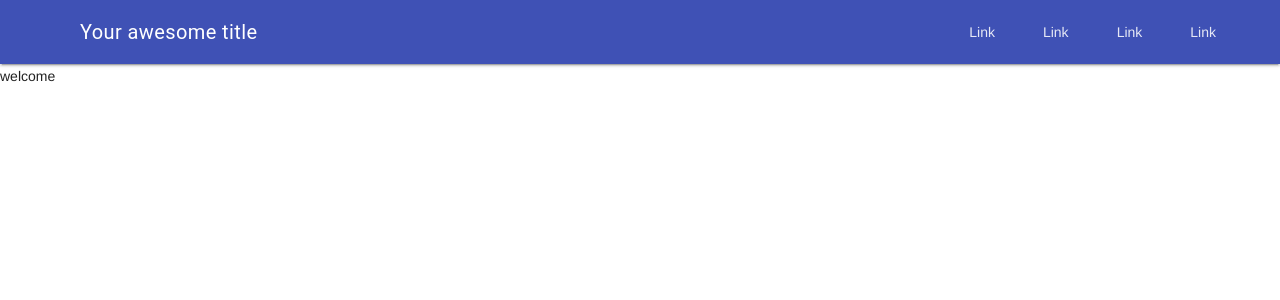
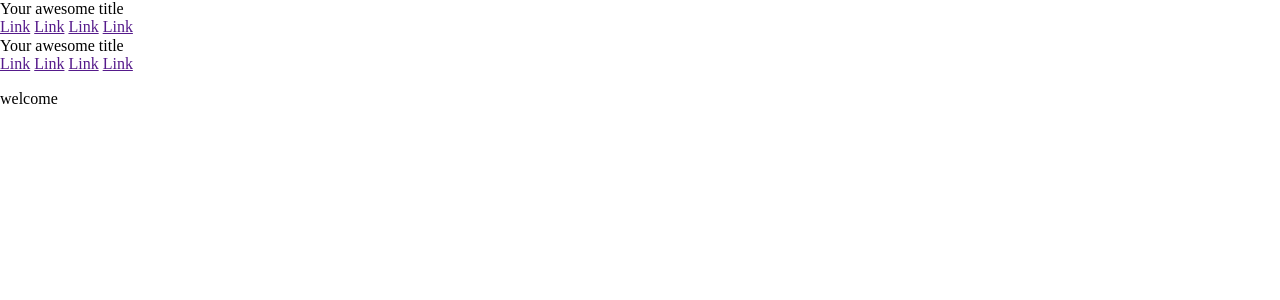
Before and after one commit to 7897git/7897git.github.io, a Jekyll site: the page built from index.html, in a window 1280 px wide. Shown: the top 300 px of the page. Built offline with Jekyll 4.4.1, drawn with Linux system fonts in a browser that asks for light colours; comment, search, counter and statistics services are not loaded.

Commit message:
Update head.html

```diff
--- a/_includes/head.html
+++ b/_includes/head.html
@@ -12,9 +12,4 @@
   {% feed_meta %}
   {% include sdk.html %}
 
-<script src="https://cdn.jsdelivr.net/npm/marked/marked.min.js"></script>
-
-<link rel="stylesheet" href="https://fonts.googleapis.com/icon?family=Material+Icons">
-<link rel="stylesheet" href="https://code.getmdl.io/1.3.0/material.indigo-pink.min.css">
-<script defer src="https://code.getmdl.io/1.3.0/material.min.js"></script>
 </head>
```
